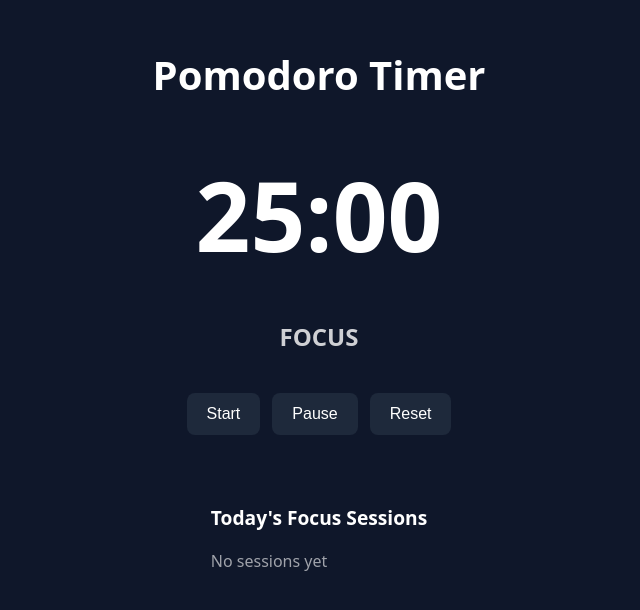
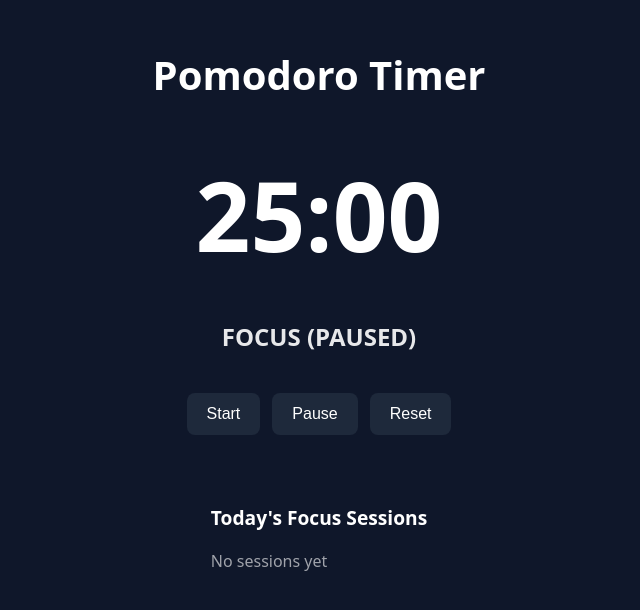
Before and after one commit to khubaib-ahmed419/pomodoro-app, a React (Vite) app: page / in a window 1280 px wide. Shown: the part 116-726 px from the top of the page, without its empty margins (321-961 px from the left). Built offline with nearby package versions, Linux system fonts and the light colour scheme.

Commit message:
add sound alert, theme switching, and UI polish

```diff
--- a/src/App.jsx
+++ b/src/App.jsx
@@ -7,14 +7,24 @@ function App() {
   const [history, setHistory] = useState([]);
 
   const intervalRef = useRef(null);
+  const audioRef = useRef(null);
 
   const focusTime = 25 * 60;
   const breakTime = 5 * 60;
 
+  const playBeep = () => {
+    const audioCtx = new (window.AudioContext || window.webkitAudioContext)();
+    const oscillator = audioCtx.createOscillator();
+    oscillator.type = "sine";
+    oscillator.frequency.setValueAtTime(800, audioCtx.currentTime);
+    oscillator.connect(audioCtx.destination);
+    oscillator.start();
+    oscillator.stop(audioCtx.currentTime + 0.2);
+  };
+
   const getTodayKey = () => {
     return new Date().toISOString().split("T")[0];
   };
-
 
   useEffect(() => {
     const saved = JSON.parse(localStorage.getItem("pomodoro-history"));
@@ -37,13 +47,14 @@ function App() {
     );
   };
 
-
   useEffect(() => {
     if (!isRunning) return;
 
     intervalRef.current = setInterval(() => {
       setTimeLeft((prev) => {
         if (prev <= 1) {
+          playBeep();
+
           if (mode === "focus") {
             const newEntry = {
               id: Date.now(),
@@ -61,7 +72,6 @@ function App() {
             });
           }
 
-
           const nextMode = mode === "focus" ? "break" : "focus";
           setMode(nextMode);
 
@@ -74,7 +84,6 @@ function App() {
 
     return () => clearInterval(intervalRef.current);
   }, [isRunning, mode]);
-
 
   const handleStart = () => {
     if (isRunning) return;
@@ -93,10 +102,10 @@ function App() {
     setTimeLeft(focusTime);
   };
 
-
   const minutes = Math.floor(timeLeft / 60);
   const seconds = timeLeft % 60;
 
+  const isFocus = mode === "focus";
 
   const containerStyle = {
     height: "100vh",
@@ -107,9 +116,10 @@ function App() {
     gap: "20px",
     textAlign: "center",
     padding: "20px",
-    background: "#0f172a",
+    fontFamily: "system-ui, Arial, sans-serif",
+    background: isFocus ? "#0f172a" : "#064e3b",
     color: "white",
-    fontFamily: "system-ui, Arial, sans-serif",
+    transition: "0.3s ease",
   };
 
   const titleStyle = {
@@ -124,12 +134,14 @@ function App() {
 
   const modeStyle = {
     fontSize: "1.5rem",
-    opacity: 0.8,
+    opacity: 0.9,
   };
 
   const controlsStyle = {
     display: "flex",
     gap: "12px",
+    flexWrap: "wrap",
+    justifyContent: "center",
   };
 
   const buttonStyle = {
@@ -142,9 +154,12 @@ function App() {
     color: "white",
   };
 
-  // ----------------------------
-  // UI
-  // ----------------------------
+  const disabledStyle = {
+    ...buttonStyle,
+    opacity: 0.5,
+    cursor: "not-allowed",
+  };
+
   return (
     <div style={containerStyle}>
       <h1 style={titleStyle}>Pomodoro Timer</h1>
@@ -154,25 +169,29 @@ function App() {
         {seconds.toString().padStart(2, "0")}
       </div>
 
-      <h2 style={modeStyle}>{mode.toUpperCase()}</h2>
+      <h2 style={modeStyle}>
+        {mode.toUpperCase()} {isRunning ? "" : "(PAUSED)"}
+      </h2>
 
       <div style={controlsStyle}>
-        <button style={buttonStyle} onClick={handleStart}>
+        <button
+          style={isRunning ? disabledStyle : buttonStyle}
+          onClick={handleStart}
+        >
           Start
         </button>
+
         <button style={buttonStyle} onClick={handlePause}>
           Pause
         </button>
+
         <button style={buttonStyle} onClick={handleReset}>
           Reset
         </button>
       </div>
 
-      {/* HISTORY */}
-      <div style={{ marginTop: "30px", textAlign: "left" }}>
-        <h3 style={{ fontSize: "1.2rem" }}>
-          Today's Focus Sessions
-        </h3>
+      <div style={{ marginTop: "30px", textAlign: "left", maxWidth: "400px" }}>
+        <h3 style={{ fontSize: "1.2rem" }}>Today's Focus Sessions</h3>
 
         {history.length === 0 ? (
           <p style={{ opacity: 0.6 }}>No sessions yet</p>
```
